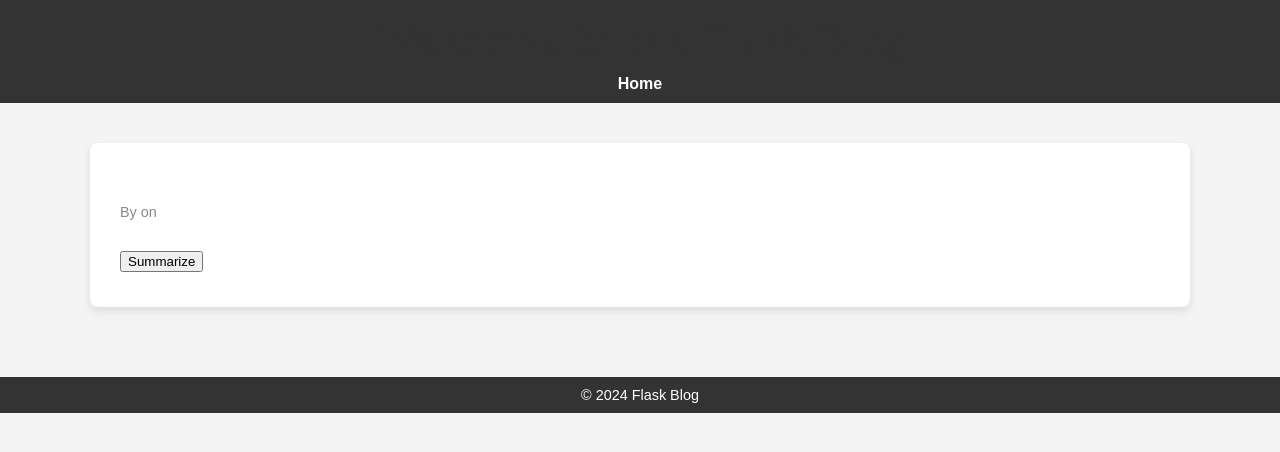
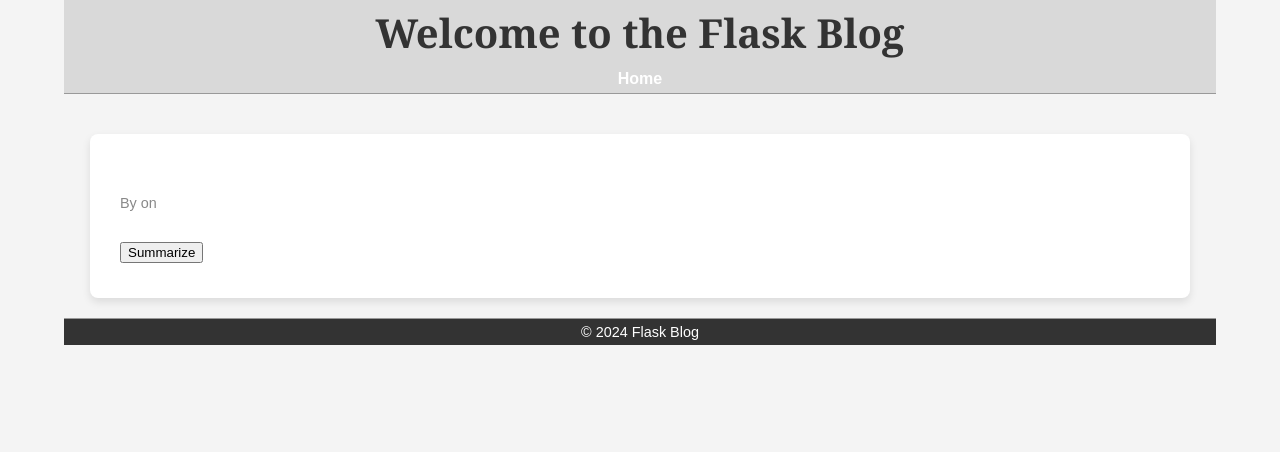
Before and after one commit to Jr-Anvay/Blog_Web, a Flask app: template templates/blog.html in a window 1280 px wide. Shown: the top 452 px of the page. Run offline with Flask 3, Linux system fonts and the light colour scheme; the template is opened without the code that fills it, so the values that code supplies are empty.

Commit message:
Update styles.css

```diff
--- a/static/styles.css
+++ b/static/styles.css
@@ -21,10 +21,13 @@
 
 /* Header Styling */
 header {
-    background-color: #333;
+    background-color: rgb(217, 217, 217);
     color: #fff;
-    padding: 10px 0;
+    padding: 5px 0;
     text-align: center;
+    border-bottom: 1px solid #999;  /* Slight bottom border for subtle distinction */
+    width: 90%; /* Adjusted width for a narrow appearance */
+    margin: 0 auto;
 }
 
 header h1 {
@@ -106,6 +109,7 @@
 
 .blog-post p {
     margin-bottom: 20px;
+    text-align: justify; /* Text alignment for better readability */
 }
 
 .blog-post .meta {
@@ -129,8 +133,11 @@
     background-color: #333;
     color: #fff;
     text-align: center;
-    padding: 10px 0;
+    padding: 5px 0;
     margin-top: 50px;
+    border-top: 1px solid #999;  /* Subtle border for a refined look */
+    width: 90%; /* Adjusted width for a narrow footer */
+    margin: 0 auto;
 }
 
 footer p {
@@ -161,3 +168,21 @@
         font-size: 2rem;
     }
 }
+
+/* Background for the homepage */
+.home-background {
+    background-image: url('/static/images/home-background.jpg');
+    background-size: cover;
+    background-position: center;
+    min-height: 100vh;
+    padding: 20px;
+}
+
+/* Background for the blog page */
+.blog-background {
+    background-image: url('/static/images/blog-background.jpg');
+    background-size: cover;
+    background-position: center;
+    min-height: 100vh;
+    padding: 20px;
+}
```
